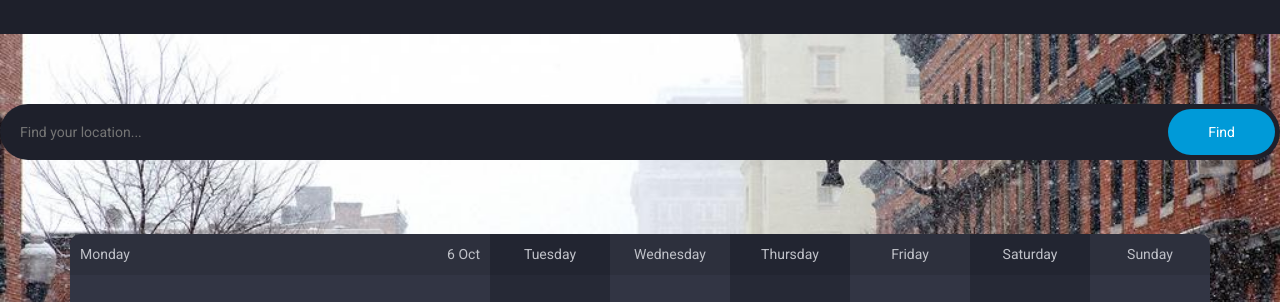
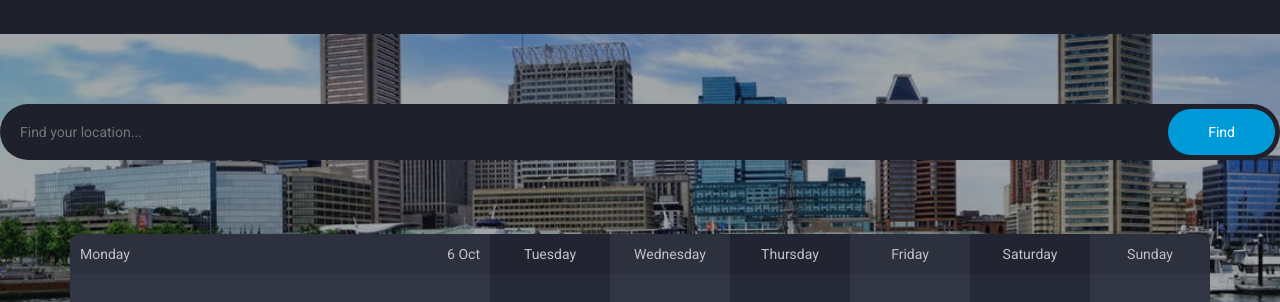
Before and after one commit to LucianoCMPE/luciano.github.io, a plain HTML site: page index.html in a window 1280 px wide. Shown: the part 105-407 px from the top of the page. Drawn offline with Linux system fonts and the light colour scheme; files whose address does not match are found by name.

Commit message:
Update index.html

```diff
--- a/index.html
+++ b/index.html
@@ -53,7 +53,7 @@
 				</div>
 			</div> <!-- .site-header -->
 
-			<div class="hero" style="background-image: url(Test/snowday3jb-1024xx5090-2868-0-174.jpg")"
+			<div class="hero" style="background-image: url(Test/1477405396_Baltimore.jpg")"
 				<div class="container">
 					<form action="#" class="find-location">
 						<input type="text" placeholder="Find your location...">
```
